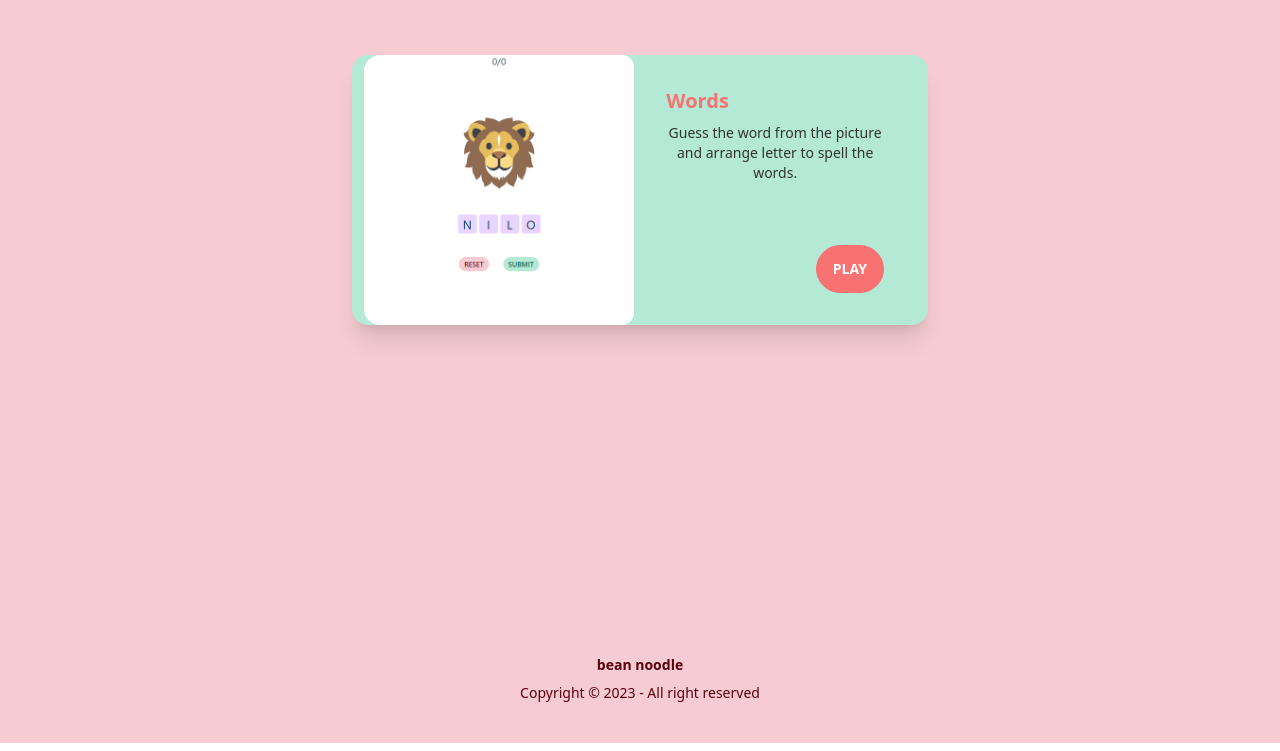
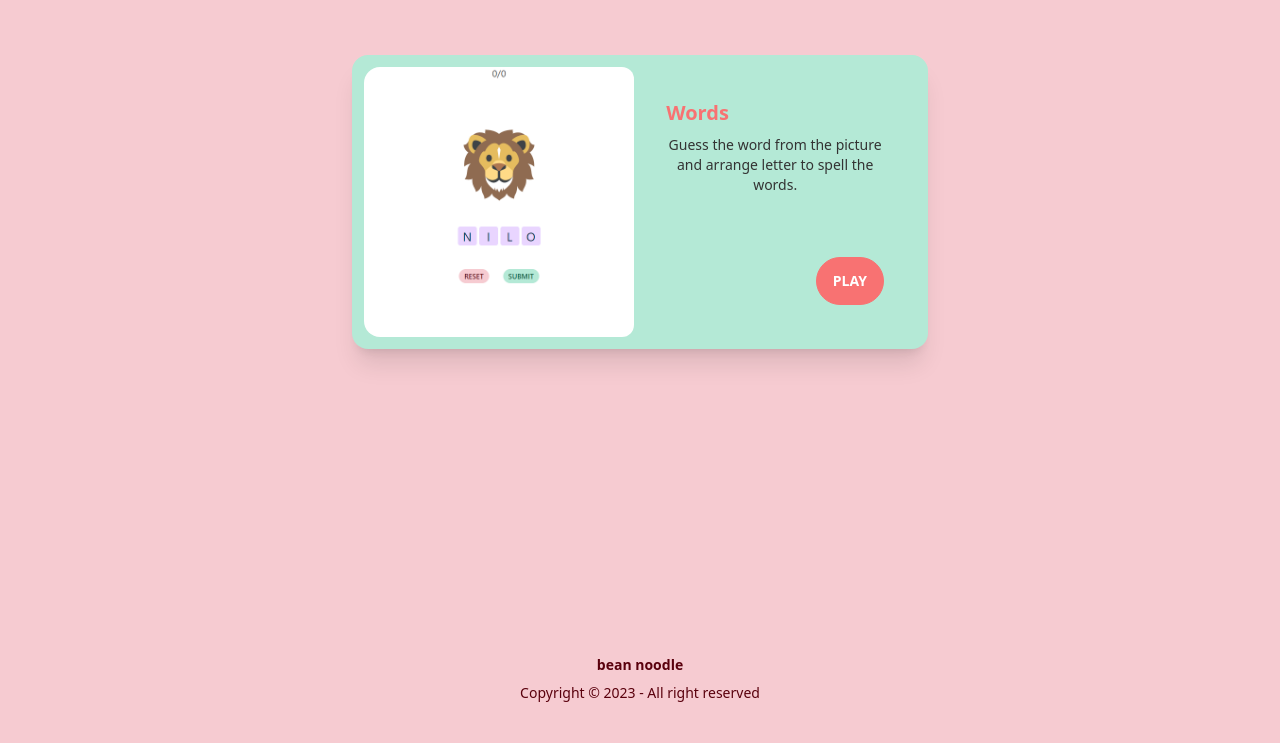
Before and after one commit to pwhb/bean-noodle, a plain HTML site: page index.html in a window 1280 px wide. Shown: the part 49-800 px from the top of the page. Drawn offline with nearby package versions, Linux system fonts and the light colour scheme; files whose address does not match are found by name.

Commit message:
better ui

```diff
--- a/index.html
+++ b/index.html
@@ -19,7 +19,7 @@
         </div>
         <div class="bg-secondary min-h-[75vh] py-10">
             <div class="max-w-xl md:mx-auto mx-3">
-                <div class="card card-side bg-accent shadow-xl px-3">
+                <div class="card card-side bg-accent shadow-xl p-3">
                     <figure><img src="public/words.png" alt="words" class="rounded rounded-xl" /></figure>
                     <div class="card-body">
                         <h2 class="card-title text-error font-bold">Words</h2>
```
